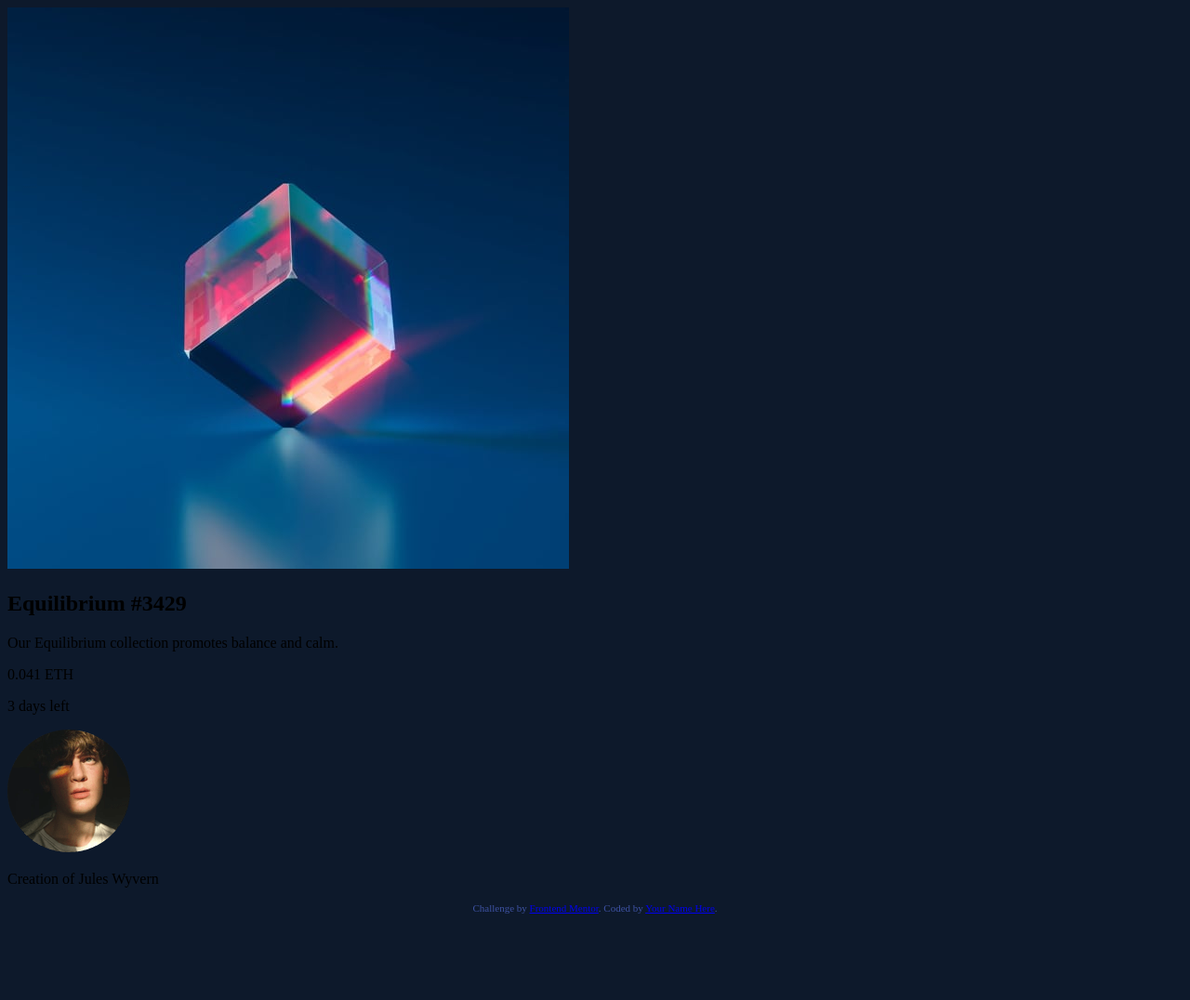
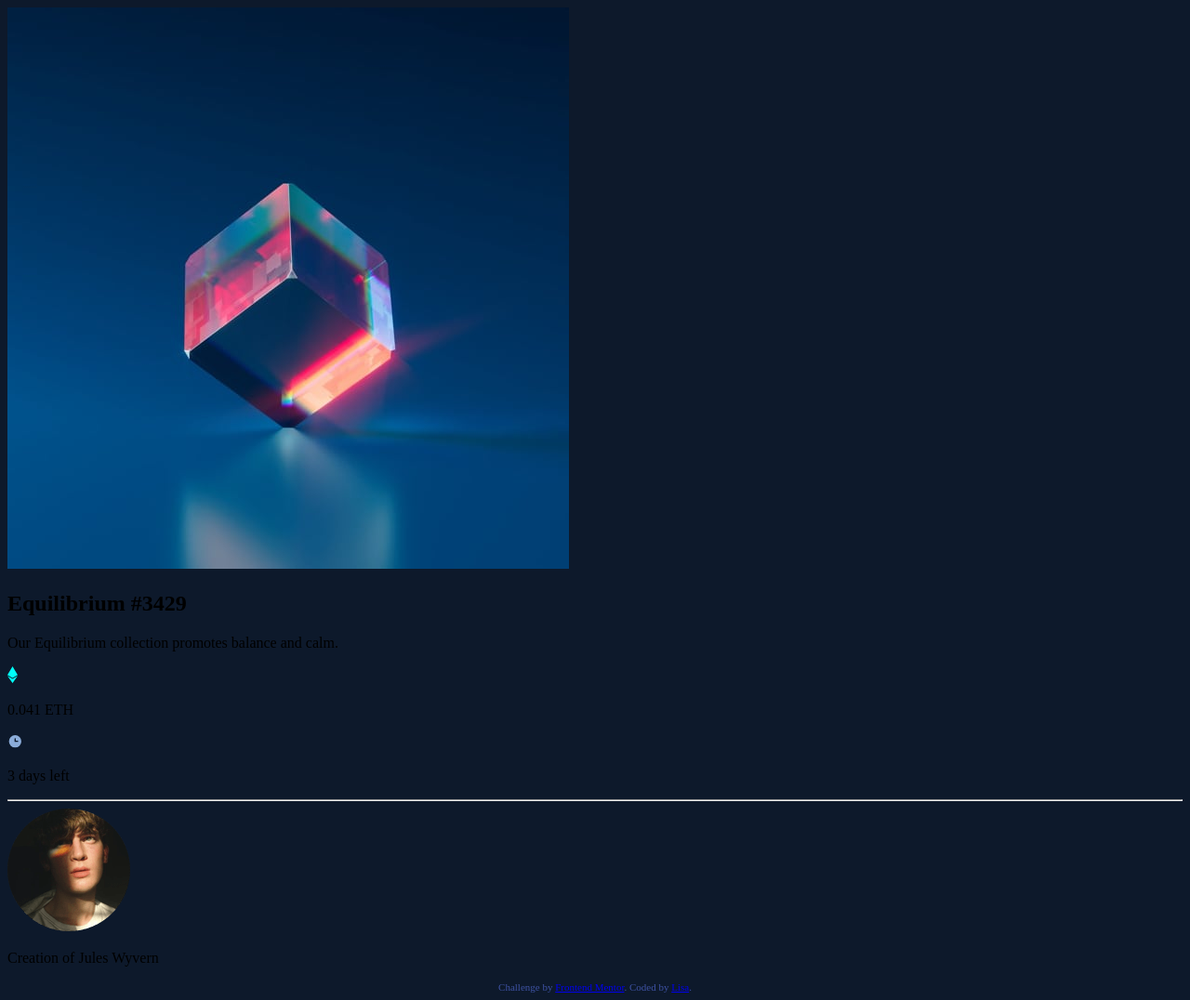
Before and after one commit to CrypticMango/nft-preview-card1, a plain HTML site: page index.html in a window 1280 px wide. Shown: the whole page at 93% size. Before the commit the page ends 991 px from the top, so only its background shows below. Drawn offline with Linux system fonts and the light colour scheme.

Commit message:
added svgs
-gave each svg a class
-added <hr>
-changed attribution name

```diff
--- a/index.html
+++ b/index.html
@@ -28,9 +28,14 @@
 				Our Equilibrium collection promotes balance and calm.
 			</p>
 
+      <svg width="11" height="18" class="ether-symbol" xmlns="http://www.w3.org/2000/svg"><path d="M11 10.216 5.5 18 0 10.216l5.5 3.263 5.5-3.262ZM5.5 0l5.496 9.169L5.5 12.43 0 9.17 5.5 0Z" fill="#00FFF8"/></svg>
 			<p class="nft-price">0.041 ETH</p>
 
+      <svg width="17" height="17" class="clock-icon"  xmlns="http://www.w3.org/2000/svg"><path d="M8.305 2.007a6.667 6.667 0 1 0 0 13.334 6.667 6.667 0 0 0 0-13.334Zm2.667 7.334H8.305a.667.667 0 0 1-.667-.667V6.007a.667.667 0 0 1 1.334 0v2h2a.667.667 0 0 1 0 1.334Z" fill="#8BACD9"/></svg>
+
 			<p class="nft-time-limit">3 days left</p>
+
+      <hr>
 
 			<img src="/images/image-avatar.png" alt="man" />
 
@@ -42,7 +47,7 @@
 				href="https://www.frontendmentor.io?ref=challenge"
 				target="_blank"
 				>Frontend Mentor</a
-			>. Coded by <a href="#">Your Name Here</a>.
+			>. Coded by <a href="#">Lisa</a>.
 		</div>
 	</body>
 </html>
```
